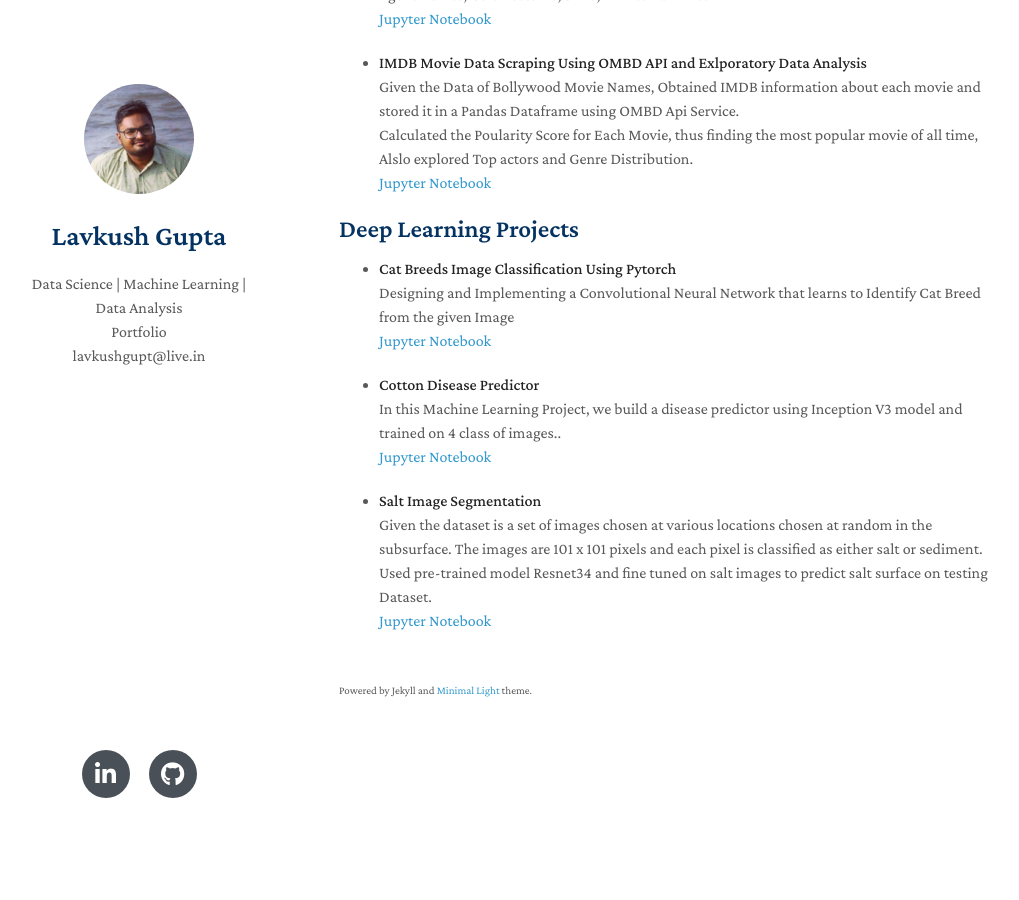
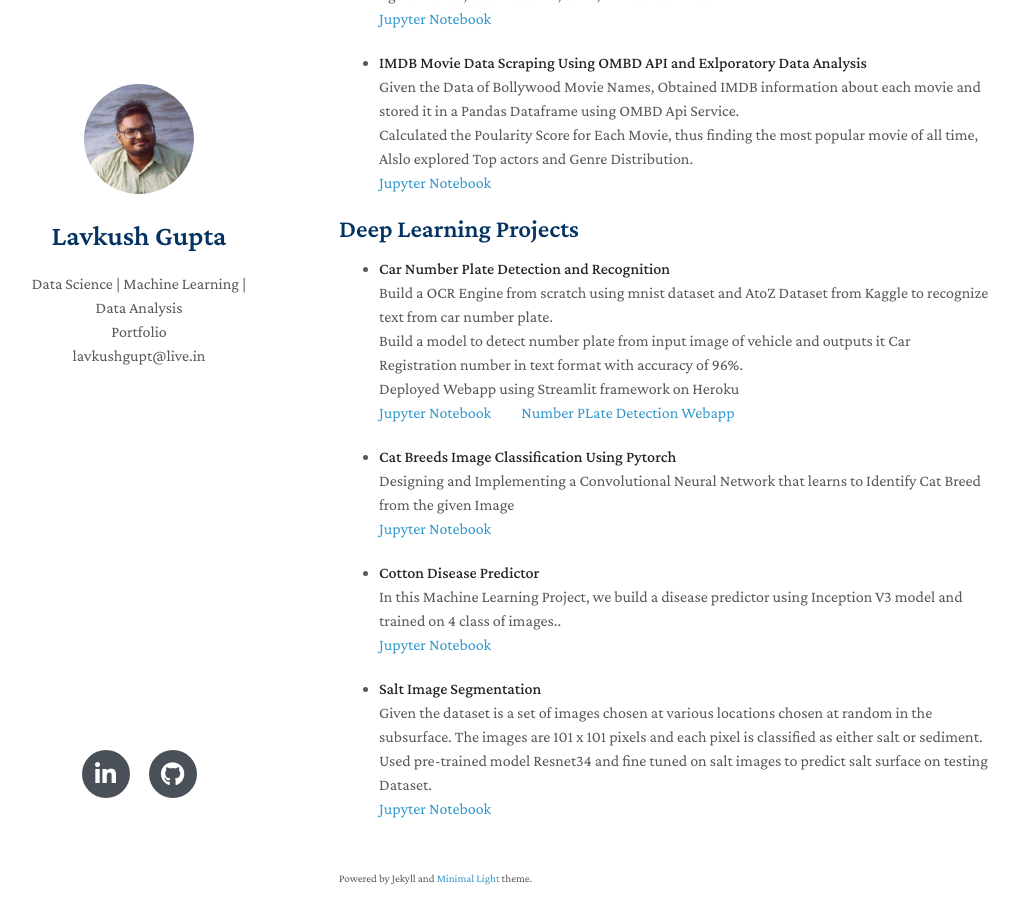
Before and after one commit to llavkush/Data-Science-Portfolio, a Jekyll site: the page built from index.md, in a window 1280 px wide and 900 px high, scrolled down 1422 px. Shown: the whole window, without its empty margins (131-1150 px from the left). Built offline with Jekyll 4.4.1, drawn with Linux system fonts in a browser that asks for light colours; nearby versions of some CDN libraries; a style sheet for code colours, icons or effects is not loaded; our own code applies the rules of GitHub Pages for plain Markdown files.

Commit message:
Update index.md

```diff
--- a/index.md
+++ b/index.md
@@ -26,7 +26,7 @@ Passionate about making machine learn and make world a happy place.
 
 - **House Price Prediction with Advanced Linear Regression with Scikit Learn**
 <br>In this Project, we're going to predict the price of a house using information like its location, area, no. of rooms etc. we'll use the dataset from the House Prices - Advanced Regression Techniques competition on Kaggle.
-<br>[Jupyter Notebook](htttps://github.com/llavkush/HelloWorld/blob/master/House_Price_Prediction_with_advanced_Linear_Regression.ipynb)
+<br>[Jupyter Notebook](https://github.com/llavkush/HelloWorld/blob/master/House_Price_Prediction_with_advanced_Linear_Regression.ipynb)
 
 - **Twittter Sentiment Analyser**
 <br>In this Machine Learning Project, we’ll build binary classification that puts tweets texts into one of two categories — negative or positive sentiment using Naives Bayes Assumption.
@@ -59,6 +59,13 @@ Passionate about making machine learn and make world a happy place.
 
 
 ## Deep Learning Projects
+
+- **Car Number Plate Detection and Recognition**
+<br>Build a OCR Engine from scratch using mnist dataset and AtoZ Dataset from Kaggle to recognize text from car number plate.
+<br>Build a model to detect number plate from input image of vehicle and outputs it Car Registration number in text format with accuracy of 96%.
+<br>Deployed Webapp using Streamlit framework on Heroku
+<br>[Jupyter Notebook](https://github.com/llavkush/Number-Plate-Detection-and-Recognition/blob/Master/Car_Number_Plate_Detection_And_OCR__LavkushGupta.ipynb)&nbsp;&nbsp;&nbsp;&nbsp;&nbsp;&nbsp;&nbsp;&nbsp;&nbsp;&nbsp;[Number PLate Detection Webapp](https://number-pate-recognition.herokuapp.com/)
+
 - **Cat Breeds Image Classification Using Pytorch**
 <br>Designing and Implementing a Convolutional Neural Network that learns to Identify Cat Breed from the given Image
 <br>[Jupyter Notebook](https://github.com/llavkush/HelloWorld/blob/master/Cat_breed_image_classificationmodel.ipynb)
```
